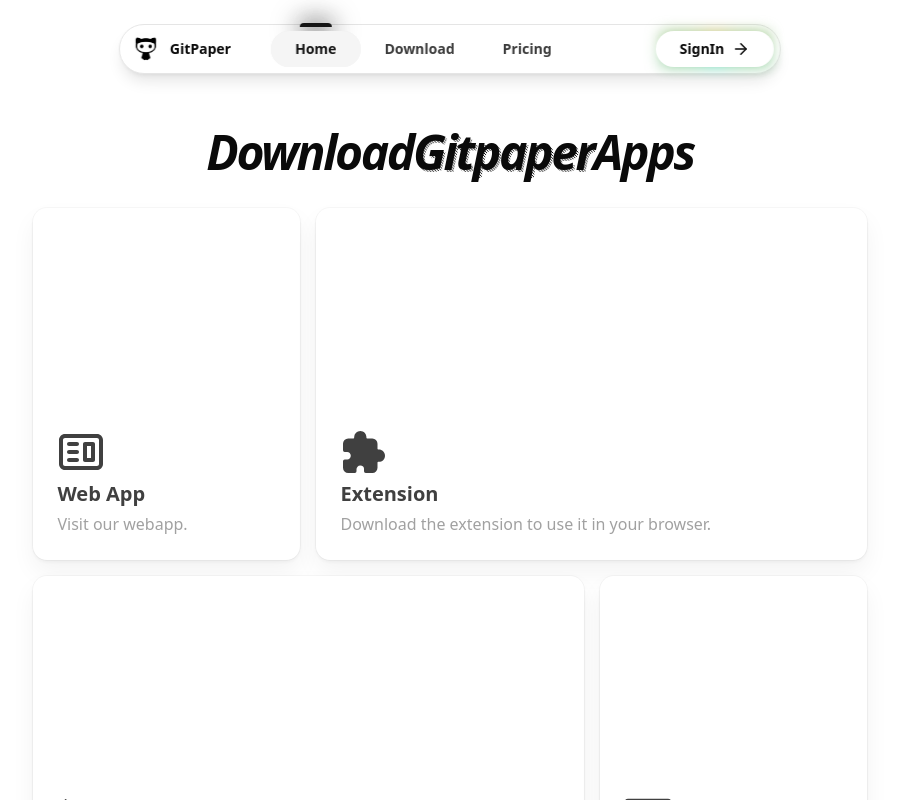
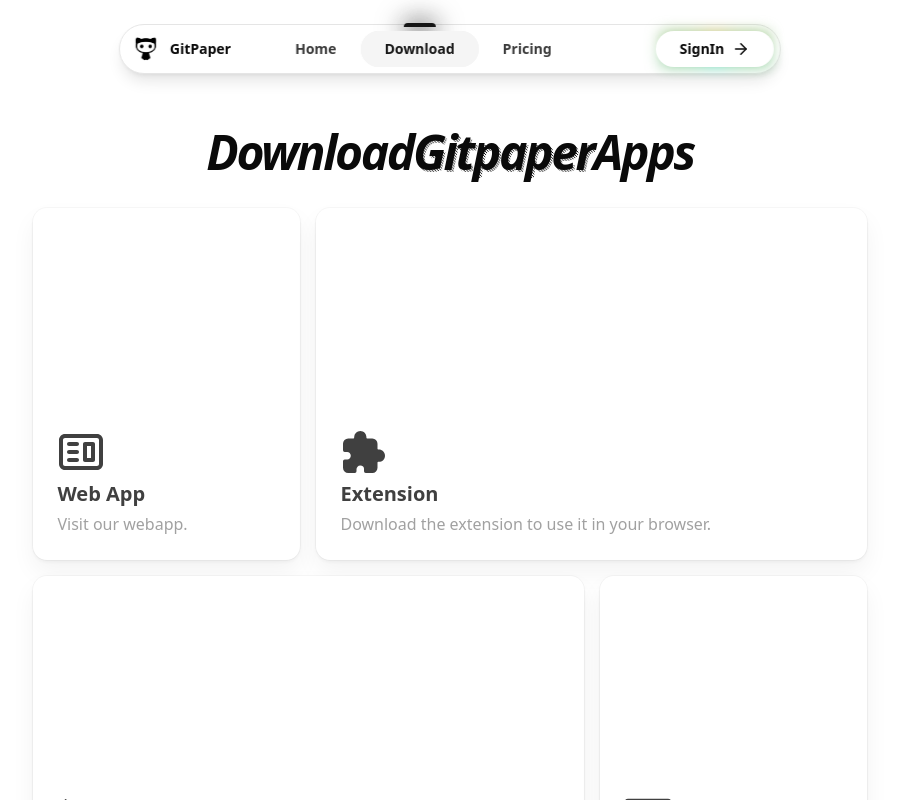
Before and after one commit to benedicti0n/gitpaper, a Next.js app: page /download in a window 1280 px wide. Shown: the top 800 px of the page, without its empty margins (190-1089 px from the left). Built offline with nearby package versions, Linux system fonts and the light colour scheme; no server answers.

Commit message:
Enhance NavBar to set active tab based on current pathname using useEffect and useMemo

```diff
--- a/src/components/ui/tubelight-navbar.tsx
+++ b/src/components/ui/tubelight-navbar.tsx
@@ -1,6 +1,6 @@
 "use client"
 
-import React from "react"
+import React, { useEffect, useMemo } from "react"
 import { motion } from "framer-motion"
 import Link from "next/link"
 import { useNavStore } from "@/store" // Import Zustand store
@@ -8,6 +8,7 @@ import { ArrowRight, Briefcase, DollarSign, Home, LucideIcon, User } from "lucid
 import { cn } from "@/lib/utils"
 import { SignedIn, SignedOut, SignInButton, UserButton, useSession } from "@clerk/nextjs"
 import { GlowEffect } from "./glow-effect"
+import { usePathname } from "next/navigation"
 
 interface NavItem {
   name: string
@@ -22,13 +23,21 @@ interface NavBarProps {
 export function NavBar({ className }: NavBarProps) {
   const { activeTab, setActiveTab } = useNavStore()
   const { isSignedIn } = useSession()
+  const pathname = usePathname()
 
-  const navItems: NavItem[] = [
+  useEffect(() => {
+    const matchedItem = navItems.find((item) => item.url === pathname)
+    if (matchedItem) {
+      setActiveTab(matchedItem.name)
+    }
+  }, [pathname, isSignedIn])
+
+  const navItems: NavItem[] = useMemo(() => [
     { name: 'Home', url: '/', icon: Home },
     ...(isSignedIn ? [{ name: 'Dashboard', url: '/dashboard', icon: User }] : []),
     { name: 'Download', url: '/download', icon: Briefcase },
     { name: 'Pricing', url: '/pricing', icon: DollarSign },
-  ]
+  ], [isSignedIn])
 
   return (
     <div
```
